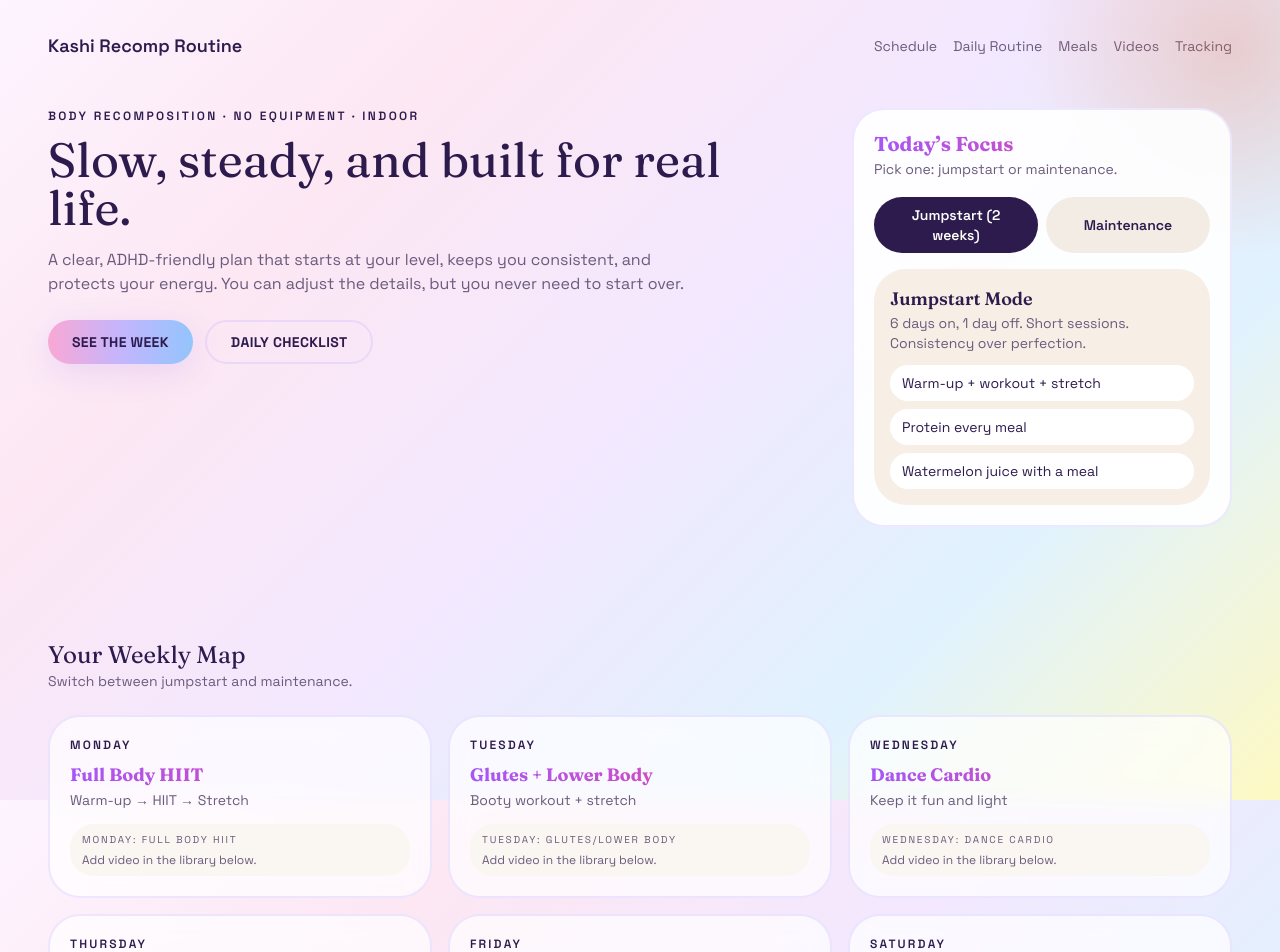
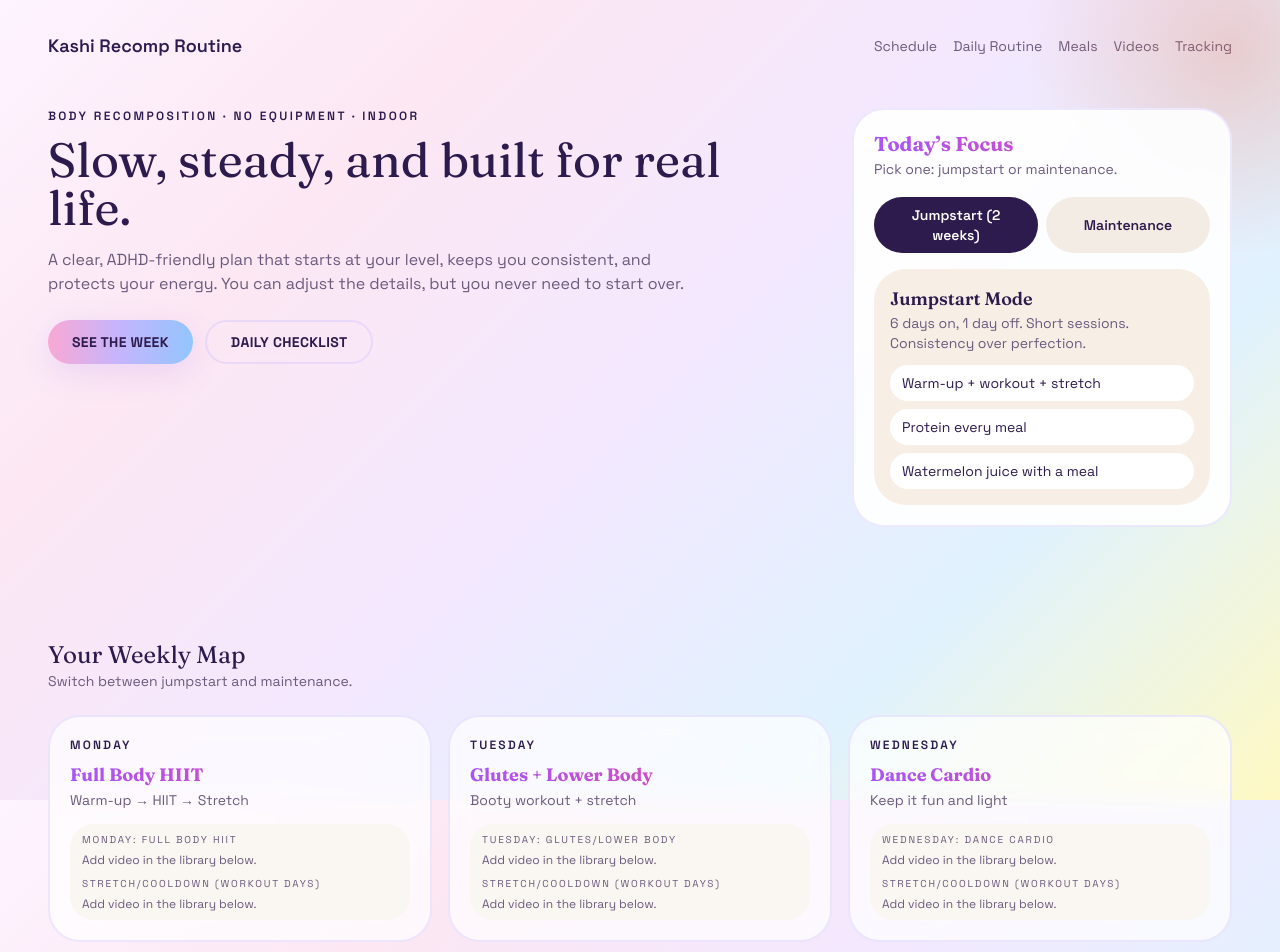
Before and after one commit to kashik09/glow-up-quest, a Next.js app: page / in a window 1280 px wide. Shown: the top 952 px of the page. Built offline with nearby package versions, Linux system fonts and the light colour scheme.

Commit message:
Add stretch video slots to workout days
Include cooldown stretches as explicit video slots for each
workout day and add separate Sunday stretch slot for better
routine tracking.

```diff
--- a/src/data/plans.ts
+++ b/src/data/plans.ts
@@ -9,7 +9,8 @@ export const videoSlots = [
   "Friday: Abs/Core",
   "Saturday: Full Body",
   "Saturday: Cartwheel Tutorial",
-  "Stretch/Cooldown",
+  "Stretch/Cooldown (Workout Days)",
+  "Stretch (Sunday)",
 ] as const;
 
 export const checklistItems = [
@@ -34,42 +35,51 @@ export const planData = {
         day: "Monday",
         focus: "Full Body HIIT",
         detail: "Warm-up → HIIT → Stretch",
-        videoSlots: ["Monday: Full Body HIIT"],
+        videoSlots: ["Monday: Full Body HIIT", "Stretch/Cooldown (Workout Days)"],
       },
       {
         day: "Tuesday",
         focus: "Glutes + Lower Body",
         detail: "Booty workout + stretch",
-        videoSlots: ["Tuesday: Glutes/Lower Body"],
+        videoSlots: ["Tuesday: Glutes/Lower Body", "Stretch/Cooldown (Workout Days)"],
       },
       {
         day: "Wednesday",
         focus: "Dance Cardio",
         detail: "Keep it fun and light",
-        videoSlots: ["Wednesday: Dance Cardio"],
+        videoSlots: ["Wednesday: Dance Cardio", "Stretch/Cooldown (Workout Days)"],
       },
       {
         day: "Thursday",
         focus: "Upper Body + Handstand",
         detail: "Upper body video + handstand basics",
-        videoSlots: ["Thursday: Upper Body", "Thursday: Handstand Tutorial"],
+        videoSlots: [
+          "Thursday: Upper Body",
+          "Thursday: Handstand Tutorial",
+          "Stretch/Cooldown (Workout Days)",
+        ],
       },
       {
         day: "Friday",
         focus: "Abs + Core",
         detail: "Core video + stretch",
-        videoSlots: ["Friday: Abs/Core"],
+        videoSlots: ["Friday: Abs/Core", "Stretch/Cooldown (Workout Days)"],
       },
       {
         day: "Saturday",
         focus: "Full Body + Cartwheel",
         detail: "Full body video + cartwheel practice",
-        videoSlots: ["Saturday: Full Body", "Saturday: Cartwheel Tutorial"],
+        videoSlots: [
+          "Saturday: Full Body",
+          "Saturday: Cartwheel Tutorial",
+          "Stretch/Cooldown (Workout Days)",
+        ],
       },
       {
         day: "Sunday",
         focus: "Rest Day",
         detail: "Gentle stretch only",
+        videoSlots: ["Stretch (Sunday)"],
       },
     ],
   },
@@ -82,7 +92,7 @@ export const planData = {
         day: "Monday",
         focus: "Full Body",
         detail: "Warm-up → workout → stretch",
-        videoSlots: ["Monday: Full Body HIIT"],
+        videoSlots: ["Monday: Full Body HIIT", "Stretch/Cooldown (Workout Days)"],
       },
       {
         day: "Tuesday",
@@ -93,19 +103,23 @@ export const planData = {
         day: "Wednesday",
         focus: "Glutes or Dance",
         detail: "Pick the one you enjoy",
-        videoSlots: ["Tuesday: Glutes/Lower Body", "Wednesday: Dance Cardio"],
+        videoSlots: [
+          "Tuesday: Glutes/Lower Body",
+          "Wednesday: Dance Cardio",
+          "Stretch/Cooldown (Workout Days)",
+        ],
       },
       {
         day: "Thursday",
         focus: "Rest or handstand basics",
         detail: "10–15 min skill work",
-        videoSlots: ["Thursday: Handstand Tutorial"],
+        videoSlots: ["Thursday: Handstand Tutorial", "Stretch/Cooldown (Workout Days)"],
       },
       {
         day: "Friday",
         focus: "Core or Full Body",
         detail: "Short session + stretch",
-        videoSlots: ["Friday: Abs/Core"],
+        videoSlots: ["Friday: Abs/Core", "Stretch/Cooldown (Workout Days)"],
       },
       {
         day: "Saturday",
@@ -116,6 +130,7 @@ export const planData = {
         day: "Sunday",
         focus: "Reset",
         detail: "Prepare for the week",
+        videoSlots: ["Stretch (Sunday)"],
       },
     ],
   },
```
